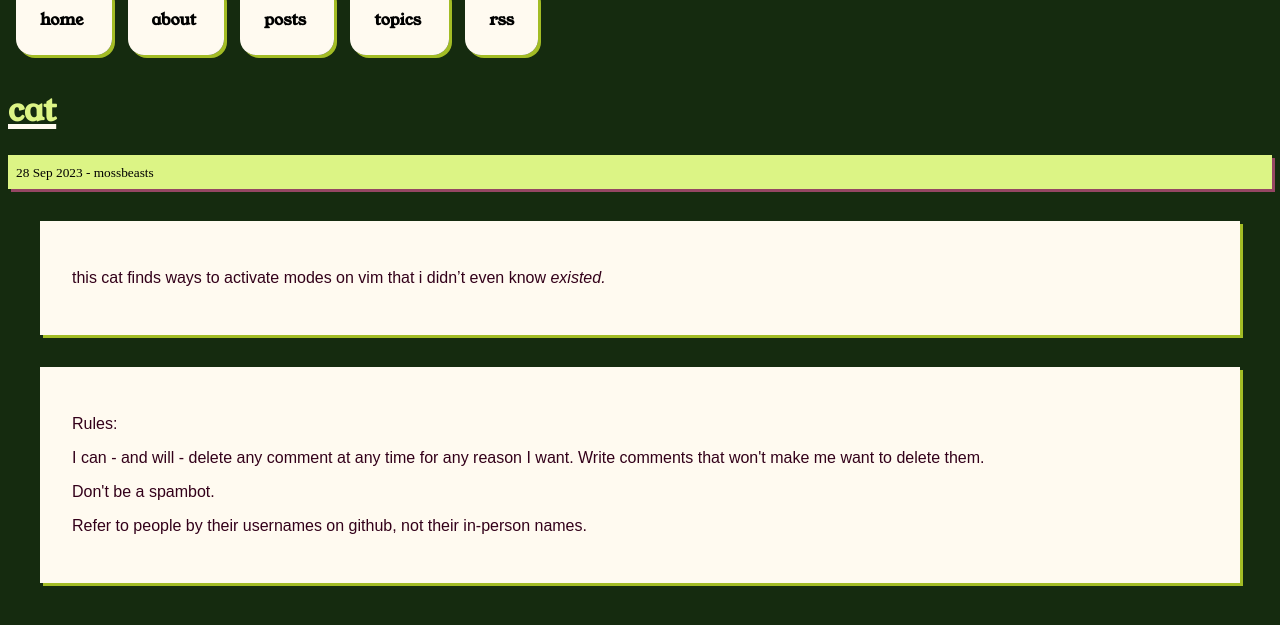
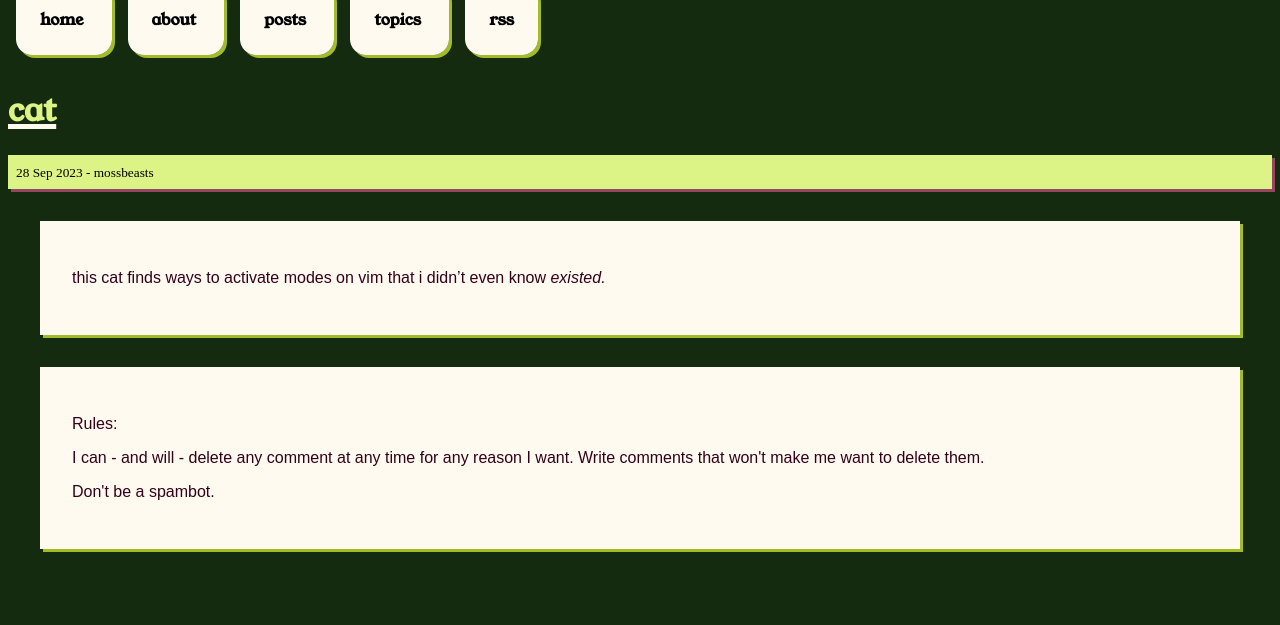
Before and after one commit to mossbeasts/mossbeasts.github.io, a Jekyll site: the page built from _posts/2023-09-28-cat.md, in a window 1280 px wide. Shown: the top 625 px of the page. Built offline with Jekyll 4.4.1, drawn with Linux system fonts in a browser that asks for light colours; comment, search, counter and statistics services are not loaded.

Commit message:
comment apperence

```diff
--- a/_layouts/post.html
+++ b/_layouts/post.html
@@ -12,7 +12,6 @@
 	<p><bold>Rules:</bold></p>
 	<p>I can - and will - delete any comment at any time for any reason I want. Write comments that won't make me want to delete them.</p>
 	<p>Don't be a spambot.</p>
-	<p>Refer to people by their usernames on github, not their in-person names.</p>
 <script src="https://giscus.app/client.js"
         data-repo="mossbeasts/mossbeasts.github.io"
         data-repo-id="R_kgDOJoZ4hw"
@@ -23,7 +22,7 @@
         data-reactions-enabled="1"
         data-emit-metadata="0"
         data-input-position="top"
-        data-theme="noborder_light"
+        data-theme="transparent_dark"
         data-lang="en"
         crossorigin="anonymous"
         async>
```
